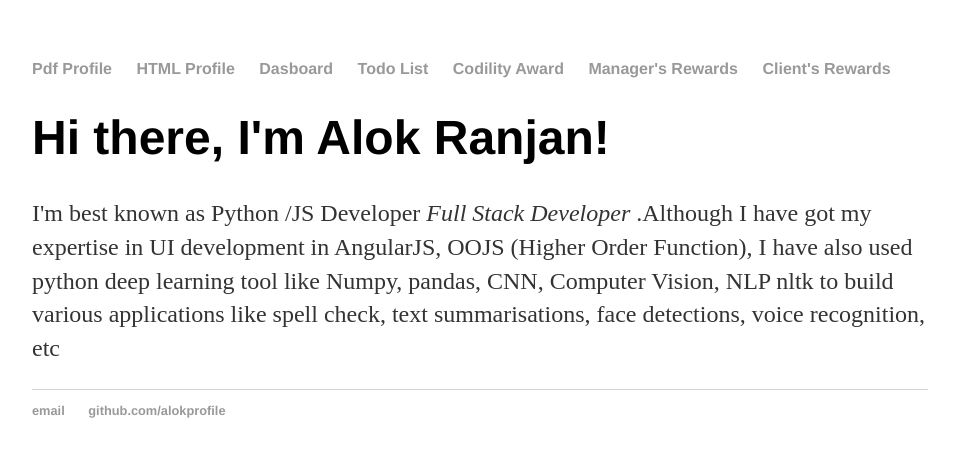
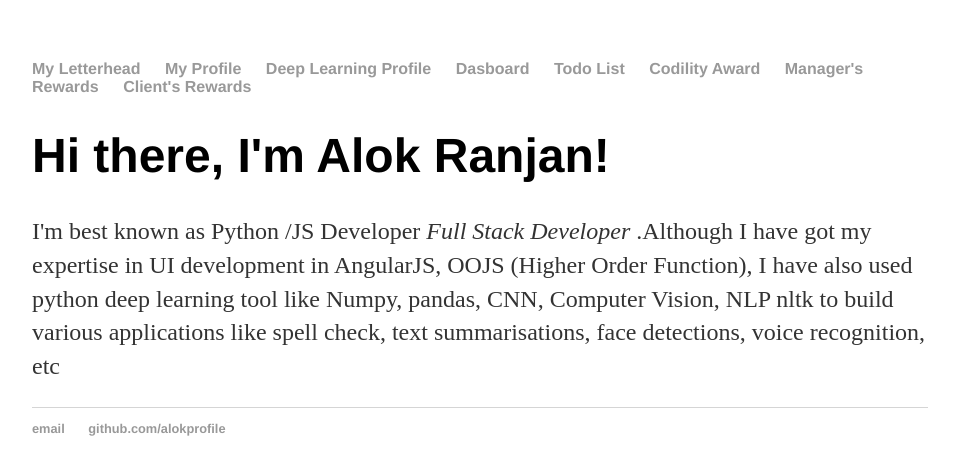
Before and after one commit to alokranjan04/alokranjan04.github.io, a Jekyll site: the page built from index.html, in a window 1280 px wide. Shown: the top 475 px of the page, without its empty margins (160-1115 px from the left). Built offline with Jekyll 4.4.1, drawn with Linux system fonts in a browser that asks for light colours; Markdown is read by kramdown in place of the engine named in the settings.

Commit message:
Updated my profile

```diff
--- a/_layouts/default.html
+++ b/_layouts/default.html
@@ -8,9 +8,10 @@
 		<body>
 			<nav>
 	    		<ul>
-	        		<li><a href="../Alok_Ranjan_profile.pdf" target="_blank">Pdf Profile</a></li>
-				<li><a href="../resume_bootstrap/index.html" target="_blank">HTML Profile</a></li>
-	        		<li><a href="../dashboardFromSheet.io/index.html" target="_blank">Dasboard </a></li>
+				<li><a href="../letter.pdf" target="_blank">My Letterhead</a></li>
+	        		<li><a href="../Alok%20Ranjan_Profile.pdf" target="_blank">My Profile</a></li>
+				<li><a href="https://eportfolio.greatlearning.in/alok-ranjan" target="_blank">Deep Learning Profile</a></li>
+				<li><a href="../dashboardFromSheet.io/index.html" target="_blank">Dasboard </a></li>
 				<li><a href="../ETodoList/index.html" target="_blank">Todo List </a></li>
 				<li><a href="https://app.codility.com/cert/view/certK4XYQS-8WKCQ8KHDUMMT769/" target="_blank">Codility Award</a></li>
 				<li><a href="../myRewardsNitesh.pdf" target="_blank">Manager's Rewards</a></li>
```
